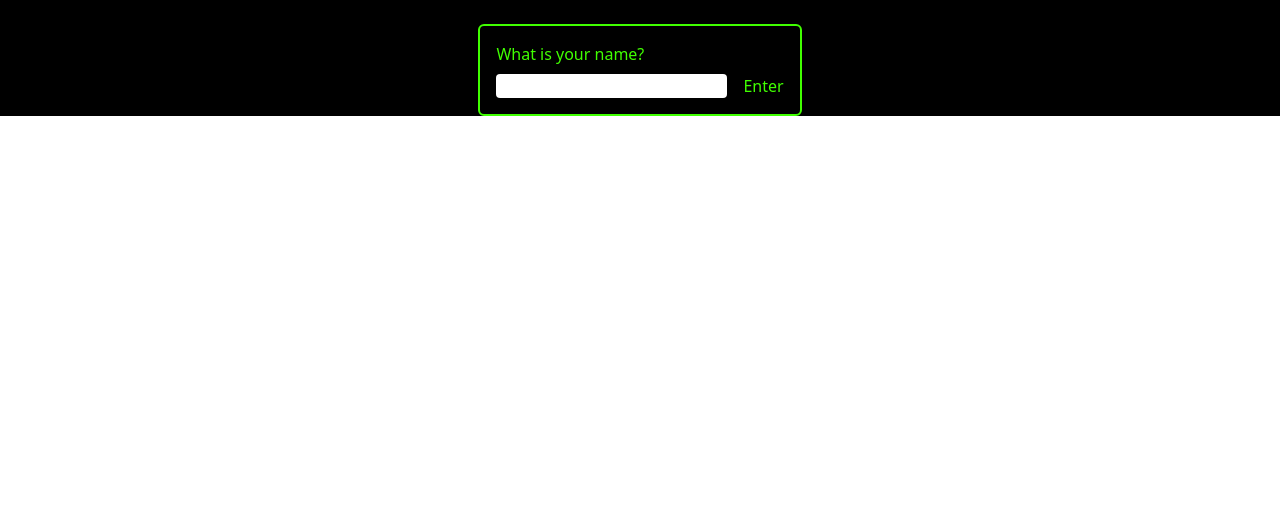
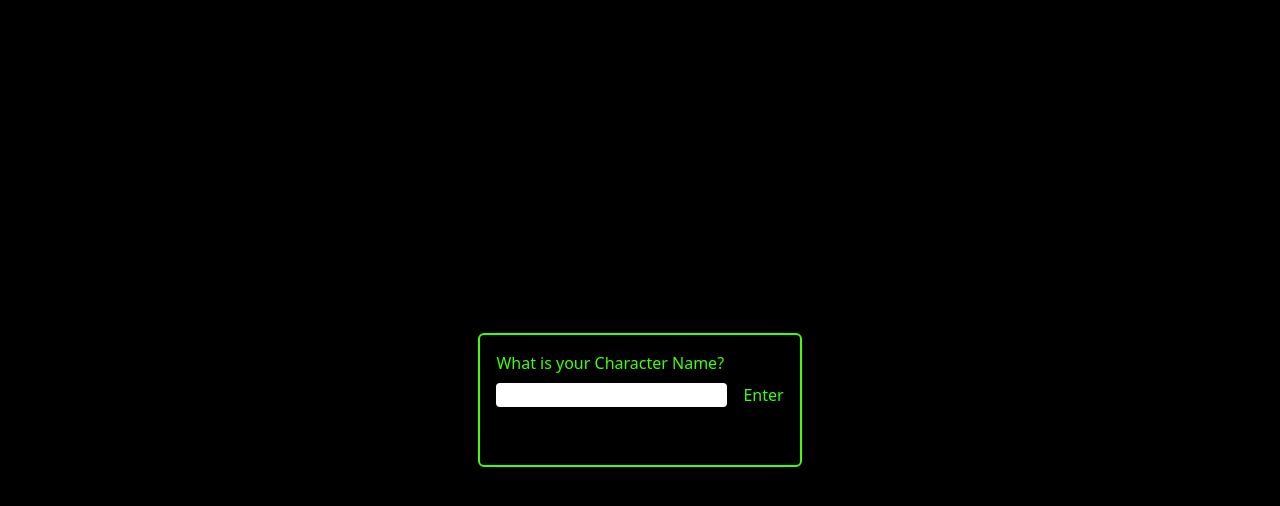
Before and after one commit to BananaDevelops/front-end, a Next.js app: page / in a window 1280 px wide. Shown: the top 506 px of the page. Built offline with nearby package versions, Linux system fonts and the light colour scheme.

Commit message:
adds styling for player icon and main picture, adds map render for item space
Co-authored-by: K'lan Stoval <kland13@gmail.com>
Co-authored-by: Chris Reicher <chris.a.reichert@gmail.com>
Co-authored-by: Shan Jiang <johnson33399@gmail.com>

```diff
--- a/components/GameText.js
+++ b/components/GameText.js
@@ -2,7 +2,7 @@ export default function GameText({ GameInfo, handleCommand }) {
 
   return (
       <div className="w-3/4 border-4 border-green bg-black rounded-2xl">
-        <p>{GameInfo}</p>
+        <p className="text-green">{GameInfo}</p>
         <form className="mt-0 mb-8" onSubmit={handleCommand}>
             <label htmlFor="response" className="pl-4 text-green text-bold">Your Response</label>
             <div className="flex pl-4 mt-2 bg-black">
--- a/components/Inventory.js
+++ b/components/Inventory.js
@@ -5,7 +5,7 @@ export default function Inventory({Shelf}){
             return <p className="text-green">Empty</p>
         }
         else{
-            return Shelf.map(weapon => <p key={weapon.name}>{weapon.name}</p>)
+            // return Shelf.map(weapon => <p key={weapon.name}>{weapon.name}</p>)
         }
     }
 
--- a/components/Main.js
+++ b/components/Main.js
@@ -13,11 +13,8 @@ import { useState } from 'react'
 
 
 
-export default function Main({player, mapData, setPlayer, setMap}){
+export default function Main({player, mapData, setPlayer, setMap, gameInfo, setGameInfo}){
 
-
-
-  const [gameInfo, setGameInfo] = useState("Welcome to game")
 
   function handleSubmit(event) {
     event.preventDefault();
@@ -41,7 +38,7 @@ export default function Main({player, mapData, setPlayer, setMap}){
       console.log(response.data)
       setMap(response.data.map)
       setPlayer(response.data.player)
-      setGameInfo(response.prompt)
+      setGameInfo(response.data.prompt)
     } catch (error) {
       console.log(fullMessage)
       console.log("You lose", error.message)
@@ -60,7 +57,7 @@ export default function Main({player, mapData, setPlayer, setMap}){
       <Header/>
       <div className="flex">
         <Map Map_array={mapData} />
-        <GamePicture />
+        <GamePicture Player={player}/>
         <PlayerStats Player={player} />
       </div>
       <div className='flex'>
--- a/components/Map.js
+++ b/components/Map.js
@@ -23,10 +23,14 @@ export default function Map({Map_array}) {
           // 2 is player
           if (mapTile === 2) {
             // color = "w-1 p-5 bg-red"
-            return <Image src="/../public/player.png" alt="player icon" width = "50" height="50"/>
+            return <td key={idxB} className="bg-black"><Image src="/../public/player.png" alt="player icon" width = "50" height="50"/></td>
           }
           // 3 is monster
           if (mapTile === 3) {
+            color = "w-1 p-5 bg-black"
+          }
+          // 4 is item space
+          if (mapTile === 4) {
             color = "w-1 p-5 bg-black"
           }
           return <td key={idxB} className={color}></td>})}</tr>)}
--- a/components/PlayerStats.js
+++ b/components/PlayerStats.js
@@ -5,8 +5,8 @@ export default function PlayerStats({Player}){
         <p className="text-green"> {Player.name}</p>
         <p className="text-green">Status:</p>
         <p className="text-green">Health: {Player.health}</p>
-        <p className="text-green">Left Hand Weapon: {Player.left_hand.name ? Player.left_hand.name: 'Fist' }</p>
-        <p className="text-green">Right Hand Weapon: {Player.right_hand.name ? Player.right_hand.name: 'Fist'}</p>
+        {/* <p className="text-green">Left Hand Weapon: {Player.left_hand.name ? Player.left_hand.name: 'Fist' }</p>
+        <p className="text-green">Right Hand Weapon: {Player.right_hand.name ? Player.right_hand.name: 'Fist'}</p> */}
       </div>
 
     )
--- a/components/StartGame.js
+++ b/components/StartGame.js
@@ -1,14 +1,22 @@
 import axios from "axios";
 
 export default function StartGame({player, setMap}){
-    function handleSubmit(event){
-        event.preventDefault();
-        console.log(event.target.InitialUserName.value)
+
+  // function handleSubmit(event){
+  //   event.preventDefault();
+  //   console.log(event.target.InitialUserName.value)
+  // }
+
+  // while server post is down
+  async function handleCommand(event) {
+    player({"name":"CURRENT_TEST","health":50,"left_hand":{},"inventory":[], "right_hand":{}, "combat":true})
+    event.preventDefault()
+    getMap()
   }
 
   async function getMap(){
-         const url= "https://stick-figure-backend.herokuapp.com/game_logic/test_map/"
-        //const url = `${process.env.NEXT_PUBLIC_BASE_URL}/game_logic/test_map/`
+    //const url= "https://stick-figure-backend.herokuapp.com/game_logic/test_map/"
+    const url = `${process.env.NEXT_PUBLIC_BASE_URL}/game_logic/test_map/`
     try{
       const response = await axios.get(url);
       console.log("success", response.data.Data);
@@ -22,30 +30,31 @@ export default function StartGame({player, setMap}){
     }
   }
 
-    async function handleCommand(event) {
-        event.preventDefault();
-        const url = "https://stick-figure-backend.herokuapp.com/player/"
-        //const url = `${process.env.NEXT_PUBLIC_BASE_URL}/player/`
-        let name = {"name":event.target.InitialUserName.value}
-        try {
-          const response = await axios.post(url, name)
-          player(response.data);
-          getMap()
-          console.log(response)
-        } catch (error) {
-          console.log("You lose", error.message)
-        }
-    }
+    // ** while server allows posts **
+    // async function handleCommand(event) {
+    //     event.preventDefault();
+    //     const url = "https://stick-figure-backend.herokuapp.com/player/"
+    //     //const url = `${process.env.NEXT_PUBLIC_BASE_URL}/player/`
+    //     let name = {"name":event.target.InitialUserName.value}
+    //     try {
+    //       const response = await axios.post(url, name)
+    //       player(response.data);
+    //       getMap()
+    //       console.log(response)
+    //     } catch (error) {
+    //       console.log("You lose", error.message)
+    //     }
+    // }
 
     return(
-        <body className="bg-black flex justify-center mt-90">
-          <form className="bg-black p-4 mt-6 border-2 rounded-md border-green" onSubmit={handleCommand}>
-              <label className="text-green">What is your name?</label>
+        <div className="bg-black flex justify-center mt-90 w-screen h-screen">
+          <form className="bg-black p-4 my-auto border-2 rounded-md border-green h-1/6 min-h-min" onSubmit={handleCommand}>
+              <label className="text-green">What is your Character Name?</label>
               <div className="">
                 <input type="text" name="InitialUserName" className="text-green rounded mt-2"></input>
                 <button type="Submit" className="text-green pl-4">Enter</button>
               </div>
           </form>
-        </body>
+        </div>
     )
 }
--- a/pages/index.js
+++ b/pages/index.js
@@ -7,13 +7,14 @@ import { useState } from "react"
 export default function Home() {
 
   const [player, setPlayer] = useState(false)
-  const [mapData, setMapData] = useState([[0,0,0]]);
+  const [mapData, setMapData] = useState([[0, 0, 0]]);
+  const [gameInfo, setGameInfo] = useState("Welcome to game")
 
 
   return (
-    <>
-    { player ?<Main player = {player} mapData={mapData} setPlayer = {setPlayer} setMap = {setMapData} />: <StartGame setMap = {setMapData} player = {setPlayer}/>}
-    </>
+    <div className="bg-black">
+      {player ? <Main gameInfo={gameInfo} setGameInfo={setGameInfo} player={player} mapData={mapData} setPlayer={setPlayer} setMap={setMapData} /> : <StartGame setMap={setMapData} player={setPlayer} />}
+    </div>
 
   )
 }
```
Also changed, not shown: components/GamePicture.js (+6 -4 lines), 1 other file (tests, documents, lock files or other folders). Lines whose indentation alone changed are shown as unchanged.
